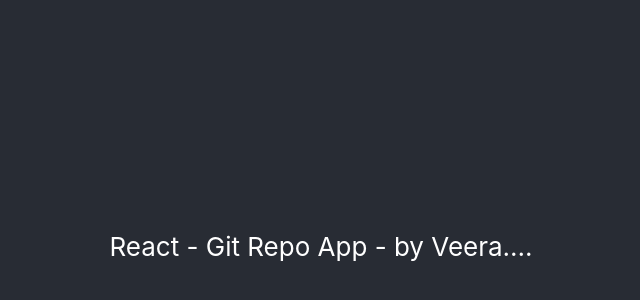
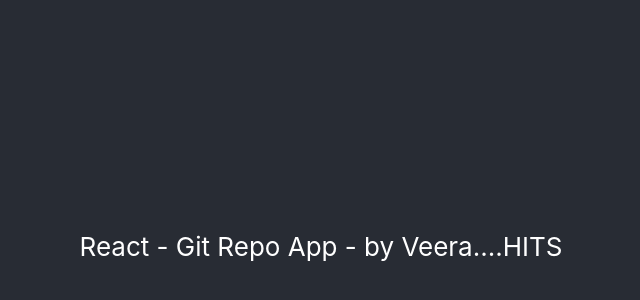
Before and after one commit to veera0108/reactrepo, a React (Create React App) app: page / in a window 1280 px wide. Shown: the part 154-454 px from the top of the page, without its empty margins (319-959 px from the left). Built offline with nearby package versions, Linux system fonts and the light colour scheme.

Commit message:
new changes

```diff
--- a/src/App.js
+++ b/src/App.js
@@ -5,7 +5,7 @@ function App() {
   return (
     <div className="App">
       <header className="App-header">
-        React - Git Repo App - by Veera....
+        React - Git Repo App - by Veera....HITS
       </header>
     </div>
   );
```
